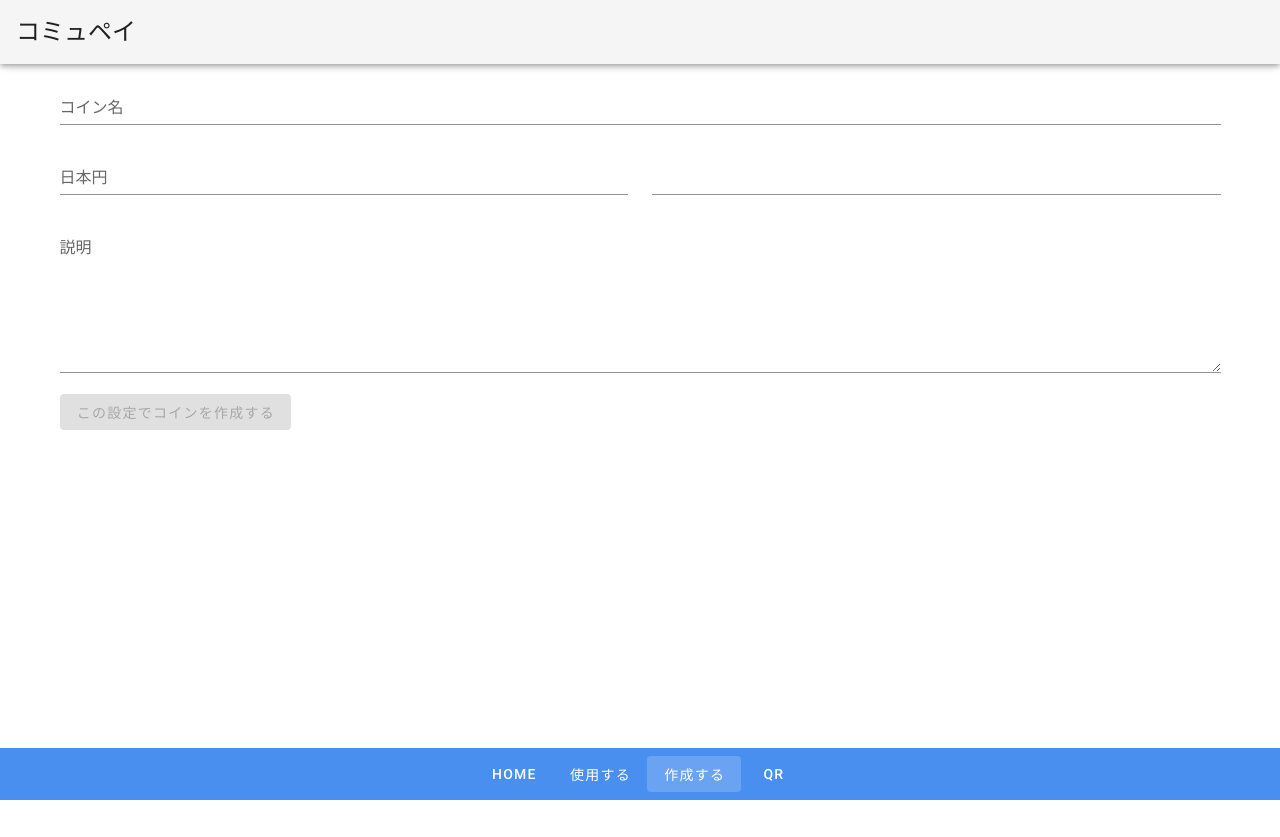
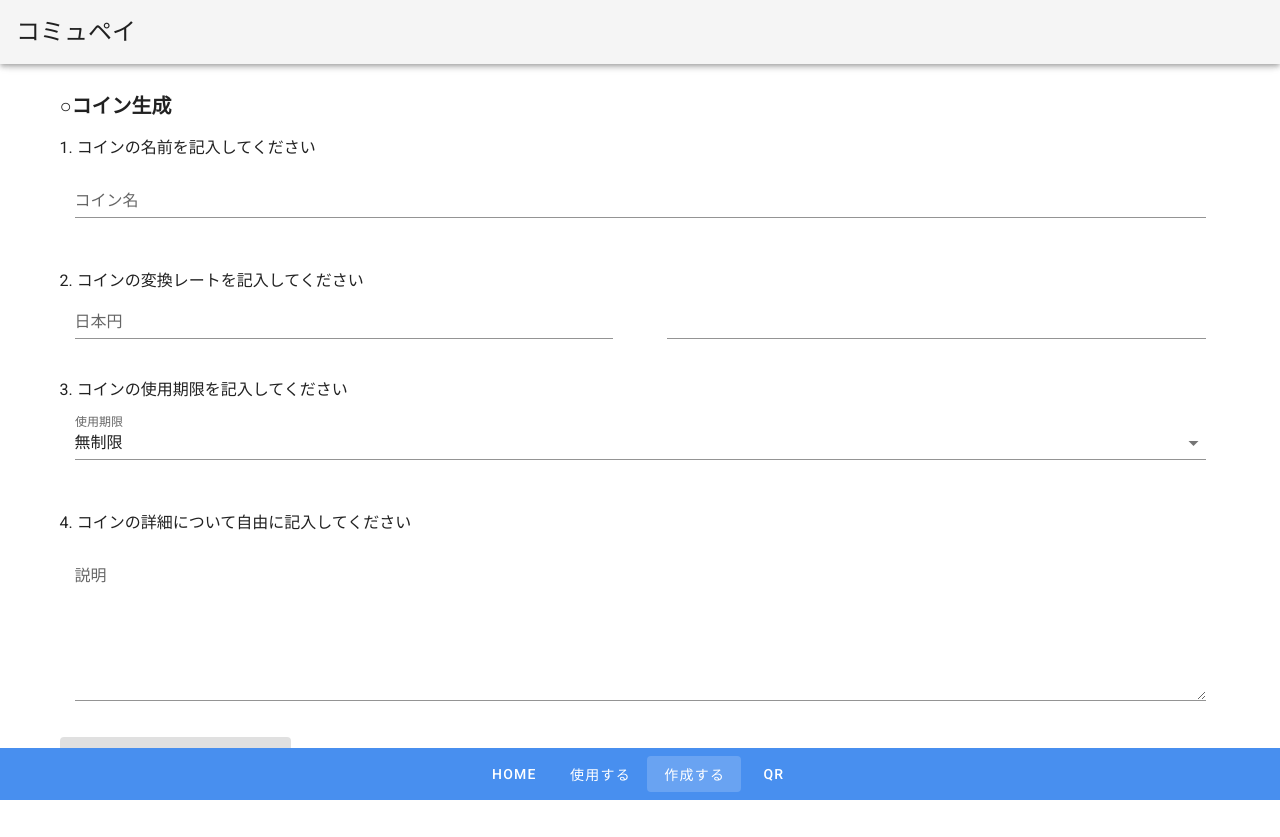
Before and after one commit to Futaba-Kosuke/community-pay, a Vue app: page /create_coin in a window 1280 px wide. Before the commit the page ends 800 px from the top, so only its background shows below. Built offline with nearby package versions, Linux system fonts and the light colour scheme.

Commit message:
[update] コインの使用期間を記入できるようにしました。各フォームに説明を追加しました。 #24

```diff
--- a/src/views/Create_coin.vue
+++ b/src/views/Create_coin.vue
@@ -1,26 +1,45 @@
 <template>
   <v-container class="create_coin">
-      <v-text-field
-        v-model="coin.name"
-        label="コイン名"
-      />
+    <b><p class="items_explanation" style="font-size: 20px;">○コイン生成</p></b>
+
+    <p class="items_explanation">1. コインの名前を記入してください</p>
+    <v-text-field
+      v-model="coin.name"
+      label="コイン名"
+      class="input_boxes"
+    />
+
+    <p class="items_explanation">2. コインの変換レートを記入してください</p>
     <v-row>
-      <v-col>
+      <v-col style="padding-top: 0px; padding-bottom: 0px;">
         <v-text-field
           v-model="coin.yen"
           label="日本円"
+          class="input_boxes"
         />
       </v-col>
-      <v-col>
+      <v-col style="padding-top: 0px; padding-bottom: 0px;">
         <v-text-field
           v-model="coin.coin"
           :label="coin.name"
+          class="input_boxes"
         />
       </v-col>
     </v-row>
+
+    <p class="items_explanation">3. コインの使用期限を記入してください</p>
+    <v-select
+      :items="this.deadlines"
+      v-model="coin.deadline"
+      label="使用期限"
+      class="input_boxes"
+    ></v-select>
+
+    <p class="items_explanation">4. コインの詳細について自由に記入してください</p>
     <v-textarea
       v-model="coin.explanation"
       label="説明"
+      class="input_boxes"
     />
     <v-btn @click="createCoin()" :disabled="isCoin">この設定でコインを作成する</v-btn>
   </v-container>
@@ -37,8 +56,10 @@ export default {
         name: '',
         yen: '',
         coin: '',
+        deadline: '無制限',
         explanation: '',
-      }
+      },
+      deadlines: ['無制限', '1日', '3日', '5日', '1週間', '3週間', '1ヵ月', '3ヵ月', '5ヵ月', '10ヵ月', '1年']
     }
   },
   methods: {
@@ -51,8 +72,20 @@ export default {
   },
   computed: {
     isCoin: function () {
-      return !(this.coin.name !== '' && this.coin.yen !== '' && this.coin.coin !== '' && this.coin.explanation !== '' && !isNaN(this.coin.yen) && !isNaN(this.coin.coin));
+      return !(this.coin.name !== '' && this.coin.yen !== '' && this.coin.coin !== '' && this.coin.deadline !== '' && this.coin.explanation !== '' && !isNaN(this.coin.yen) && !isNaN(this.coin.coin));
     }
   }
 }
 </script>
+
+<style scoped>
+.items_explanation {
+  margin-top: 15px;
+  margin-bottom: 10px;
+}
+.input_boxes {
+  margin-top: 0px;
+  padding-top: 0px;
+  padding: 15px;
+}
+</style>
```
